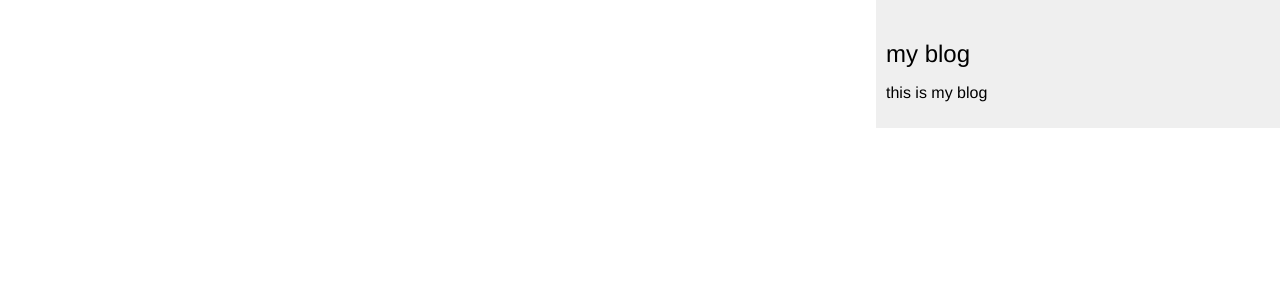
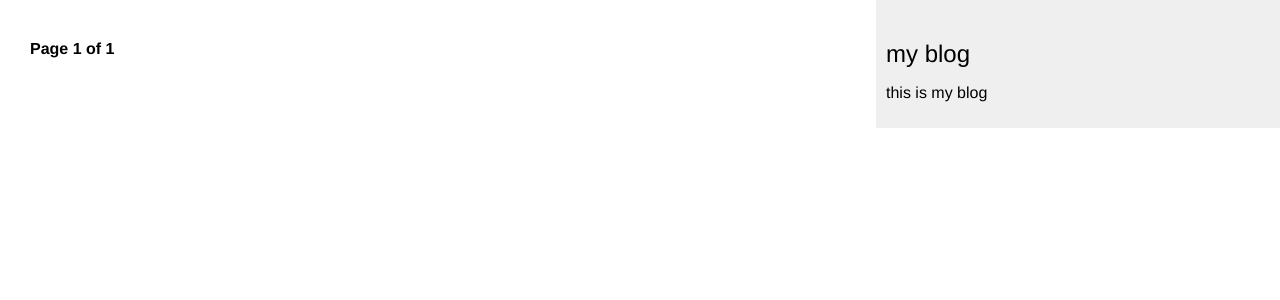
Before and after one commit to ahmedEid1/Django_MyBlog, a Django app: page /blog/ in a window 1280 px wide. Shown: the top 300 px of the page. Run offline with Django 3.2, Linux system fonts and the light colour scheme; data that the repository does not hold is empty.

Commit message:
changing the post_list to class based view

```diff
--- a/blog/templates/blog/post/list.html
+++ b/blog/templates/blog/post/list.html
@@ -15,4 +15,6 @@
         </p>
         {{ post.body|truncatewords:30|linebreaks }}
     {% endfor %}
+
+    {% include 'pagination.html' with page=page_obj %}
 {% endblock %}
--- /dev/null
+++ b/blog/templates/pagination.html
@@ -0,0 +1,13 @@
+<div class="pagination">
+    <span class="step-links">
+        {% if page.has_previous %}
+            <a href="?page={{ page.previous_page_number }}">previous</a>
+        {% endif %}
+    </span>
+    <span class="current">
+        Page {{ page.number }} of {{ page.paginator.num_pages }}
+    </span>
+    {% if page.has_next %}
+        <a href="?page={{ page.next_page_number }}">Next</a>
+    {% endif %}
+</div>
--- a/blog/urls.py
+++ b/blog/urls.py
@@ -5,7 +5,7 @@ from . import views
 app_name = 'blog'
 
 urlpatterns = [
-    path('', views.post_list, name='post_list'),
+    path('', views.PostListView.as_view(), name='post_list'),
     path('<int:year>/<int:month>/<int:day>/<slug:post>/', views.post_detail,
          name='post_detail')
 ]
--- a/blog/views.py
+++ b/blog/views.py
@@ -1,13 +1,16 @@
+from django.views.generic import ListView
+from django.core.paginator import Paginator, EmptyPage, PageNotAnInteger
 from django.shortcuts import render, get_object_or_404
 
 from .models import Post
 
 
 # Create your views here.
-def post_list(request):
-    posts = Post.published.all()
-    return render(request, 'blog/post/list.html',
-                  {'posts': posts})
+class PostListView(ListView):
+    queryset = Post.published.all()
+    context_object_name = 'posts'
+    paginate_by = 3
+    template_name = 'blog/post/list.html'
 
 
 def post_detail(request, year, month, day, post):
```
